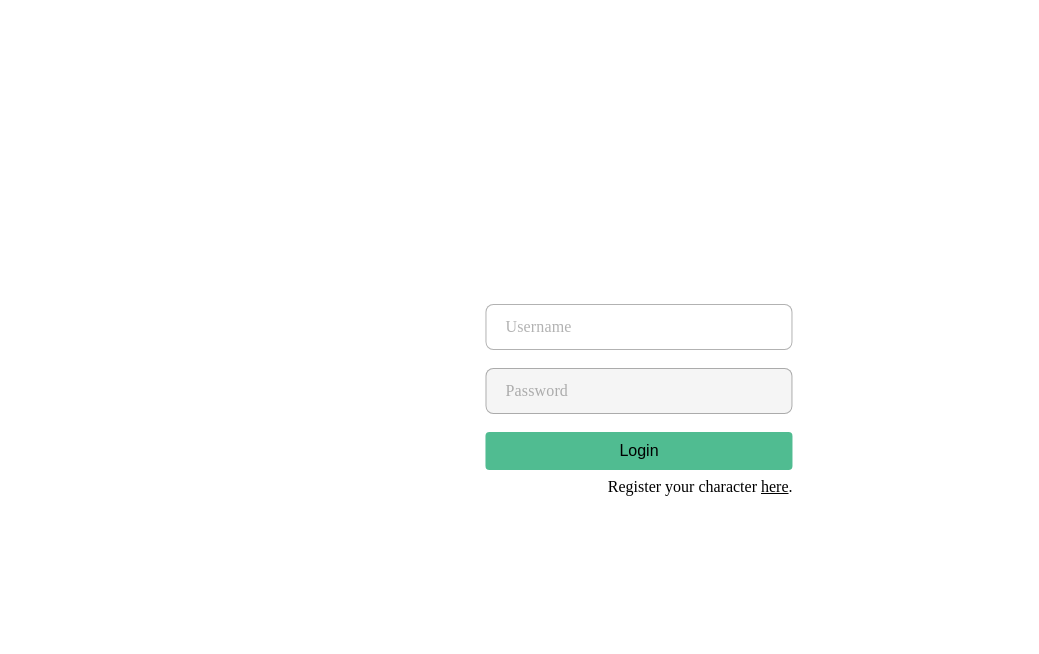
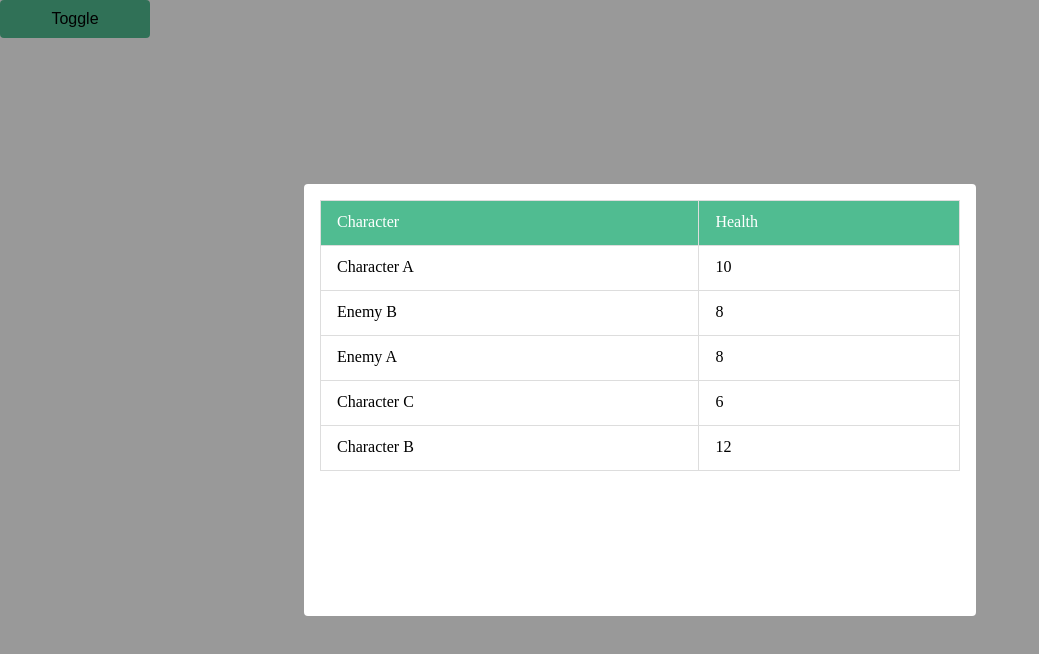
Before and after one commit to dougcpr/vault, a Next.js app: page / in a window 1280 px wide. Shown: the top 654 px of the page, without its empty margins (0-1039 px from the left). Built offline with nearby package versions, Linux system fonts and the light colour scheme.

Commit message:
initial pass at modal without z index

```diff
--- /dev/null
+++ b/src/components/Modal.js
@@ -0,0 +1,46 @@
+import React, {useState} from 'react';
+import styled, {css} from 'styled-components';
+import CenterLayout from '../layouts/CenterLayout';
+import Table from '../components/Table/Table'
+
+const toggleVisibility = ({modal}) => {
+	const visible = css`
+		display: block !important;
+	`;
+	return modal ? visible : null;
+};
+
+const ModalContainer = styled.div`
+	background-color: rgba(0,0,0,0.4);
+	position: absolute;
+	width: 100vw;
+	height: 100vh;
+	display: none !important;
+	${(props) => toggleVisibility(props)};
+`;
+
+const ModalBody = styled.div`
+	background-color: white;
+	border-radius: 0.25rem;
+	height: 50vh;
+	overflow: scroll;
+	padding: 1rem;
+	width: 50vw;
+`;
+
+export default (props) => {
+	const {visibility, ...RemainingProps} = props;
+	const [modal, toggleModal] = useState(visibility);
+	function dismiss() {
+		toggleModal(!modal)
+	}
+	return (
+		<ModalContainer modal={modal} onClick={() => dismiss()}>
+			<CenterLayout>
+				<ModalBody onClick={(e) => {e.stopPropagation()}}>
+					<Table />
+				</ModalBody>
+			</CenterLayout>
+		</ModalContainer>
+	)
+}
--- a/src/pages/_app.js
+++ b/src/pages/_app.js
@@ -1,8 +1,11 @@
-import React from 'react';
+import React  from 'react';
 import App from 'next/app'
+import Modal from '../components/Modal';
+import Button from '../components/Button';
 import { createGlobalStyle, ThemeProvider } from 'styled-components';
 
 export const theme = {
+	modal: true,
 	style: {
 		box_shadow: [
 			`none`,
@@ -46,7 +49,6 @@ export const theme = {
 			hoverColor: ['rgba(80, 188, 145, 1)', 'rgba(255, 22, 85, 1)', 'rgba(52, 125, 219, 1)', 'rgba(255,255,99, 1)'],
 			borderColor: ['rgba(80, 188, 145, 1)', 'rgba(255, 22, 85, 1)', 'rgba(52, 125, 219, 1)', 'rgba(255,255,99, 1)']
 		},
-
 	},
 };
 
@@ -59,6 +61,10 @@ const GlobalStyle = createGlobalStyle`
   }
 `;
 
+function toggleModal() {
+	theme.modal = !theme.modal;
+}
+
 export default class Vault extends App {
 	render() {
 		const { Component, pageProps } = this.props;
@@ -66,7 +72,9 @@ export default class Vault extends App {
 				<ThemeProvider theme={theme}>
 					<title>Vault</title>
 					<GlobalStyle />
-					<Component {...pageProps}/>
+					<Component { ...pageProps}/>
+					<Modal visibility={theme.modal} />
+					<Button onClick={() => toggleModal()}>Toggle</Button>
 				</ThemeProvider>
 		)
 	}
```
Also changed, not shown: src/pages/combat.js (+5 -4 lines).
